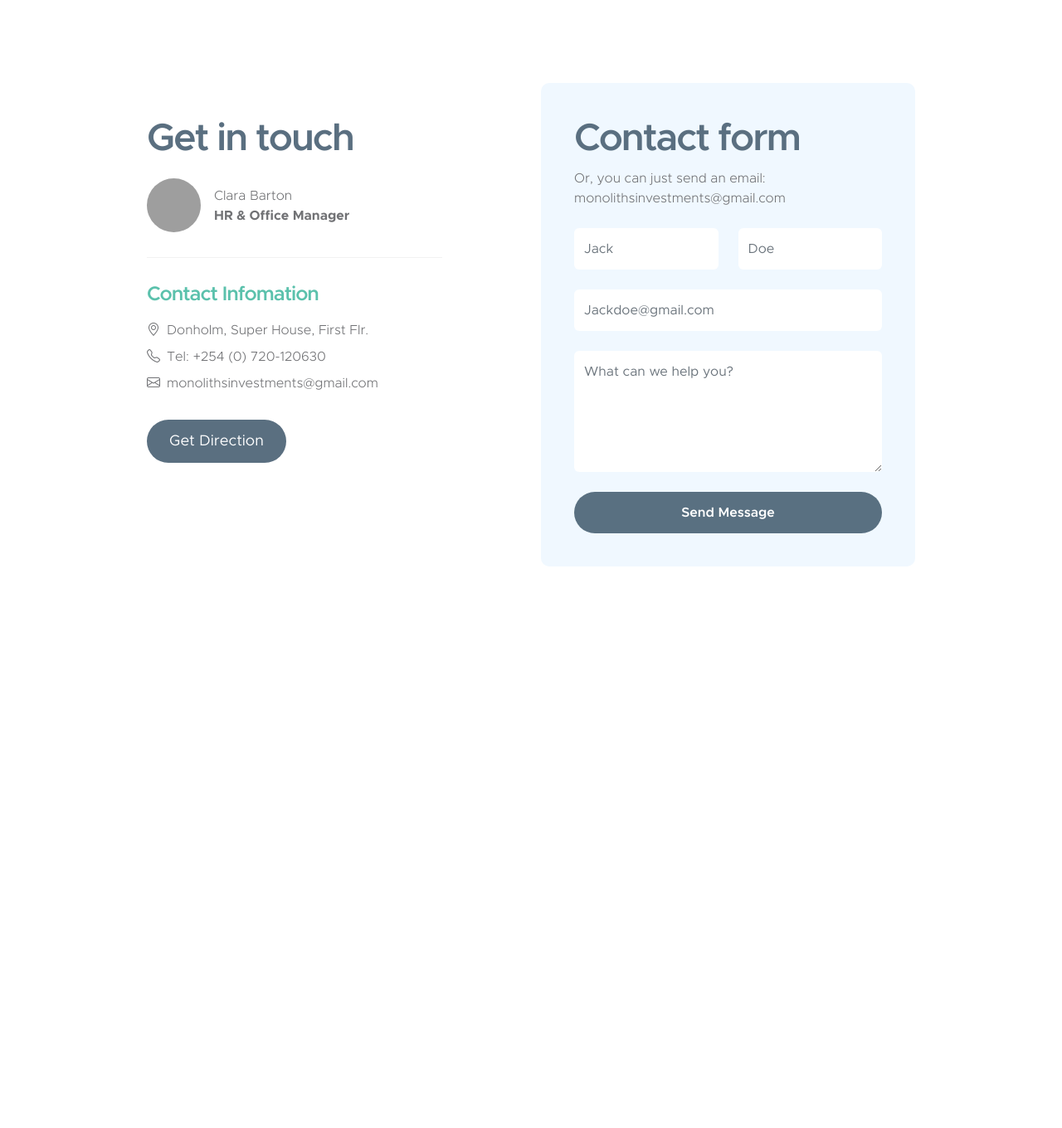
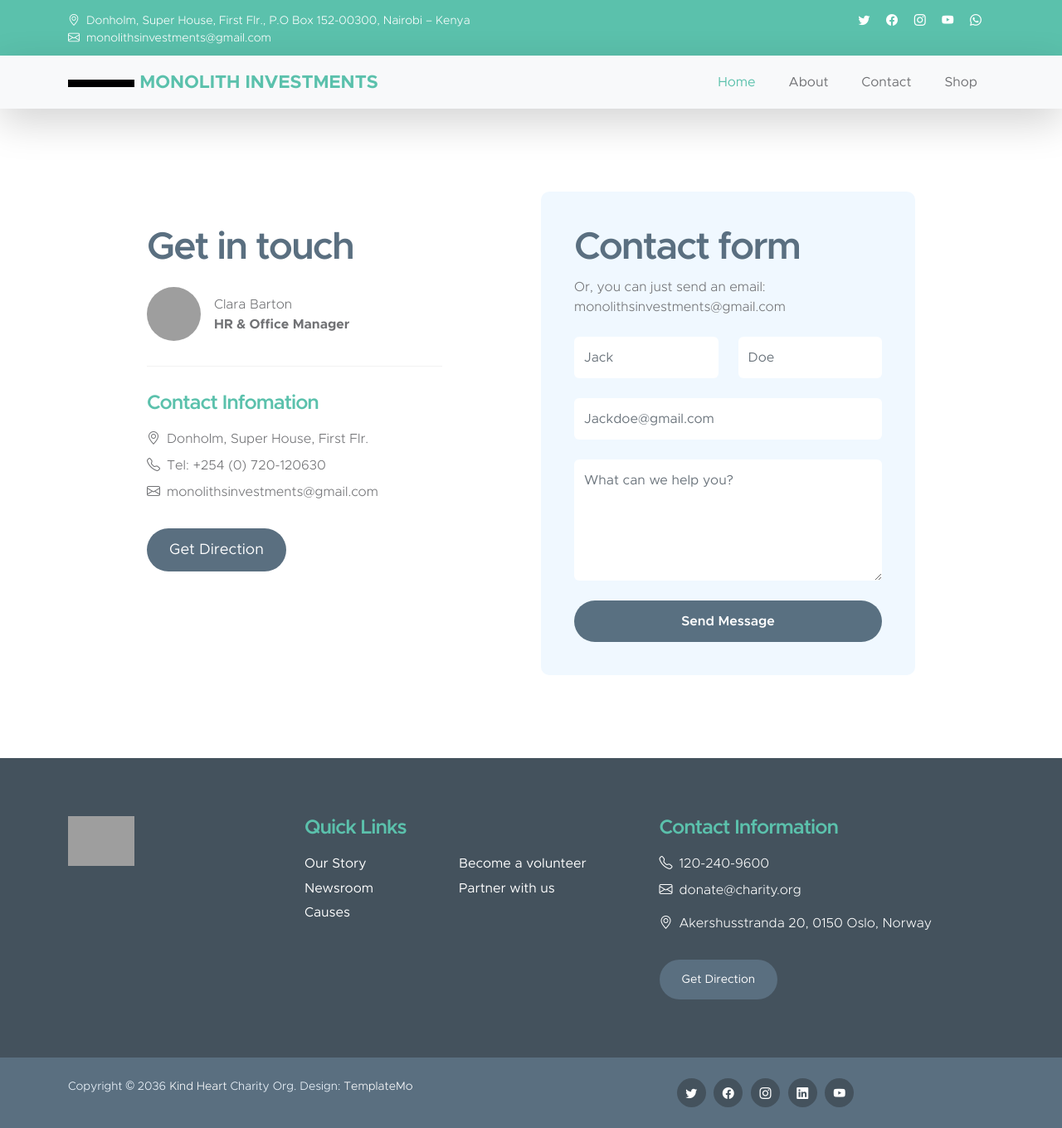
Before and after one commit to smilie17/monolith-repo, a Django app: page /monolithapplication/contact/ in a window 1280 px wide. Shown: the whole page at 83% size. Before the commit the page ends 683 px from the top, so only its background shows below. Run offline with Django 4.2, Linux system fonts and the light colour scheme; some libraries are stand-ins or nearby versions; grey boxes are pictures that could not be loaded.

Commit message:
second commit

```diff
--- a/monolithapplication/templates/about.html
+++ b/monolithapplication/templates/about.html
@@ -1,8 +1,7 @@
 {% extends "base.html" %}
+{% load static %}
 {%block title%}About Us{% endblock %}
-{%block navbar%}
 
-{% endblock %}
 
 {% block content %}
              <section class="section-padding section-bg" id="section_2">
@@ -184,6 +183,3 @@ Our reputation is founded on the ability to deliver quality products and efficie
                 </div>
             </section>
 {% endblock %}
-
-{%block footer%}
-{% endblock %}
--- a/monolithapplication/templates/base.html
+++ b/monolithapplication/templates/base.html
@@ -8,27 +8,16 @@
     <meta name="description" content="">
     <meta name="author" content="">
 
-       <title>{% block title %}{% endblock %}</title>
+    <title>{% block title %}Monolith Investments{% endblock %}</title>
 
-        <!-- CSS FILES -->
-        <link href="../../static/styles/css/bootstrap.min.css" rel="stylesheet">
 
-        <link href="../../static/styles/css/bootstrap-icons.css" rel="stylesheet">
+    <link href="{% static 'styles/css/bootstrap.min.css' %}" rel="stylesheet">
+    <link href="{% static 'styles/css/bootstrap-icons.css' %}" rel="stylesheet">
+    <link href="{% static 'styles/css/templatemo-kind-heart-charity.css' %}" rel="stylesheet">
+</head>
 
-        <link href="../../static/styles/css/templatemo-kind-heart-charity.css" rel="stylesheet">
-<!--
-
-TemplateMo 581 Kind Heart Charity
-
-https://templatemo.com/tm-581-kind-heart-charity
-
--->
-</head>
-<body>
-
+<body id="section_1">
     {% block navbar %}
- <body id="section_1">
-
     <header class="site-header">
         <div class="container">
             <div class="row">
@@ -36,15 +25,12 @@ https://templatemo.com/tm-581-kind-heart-charity
                 <div class="col-lg-8 col-12 d-flex flex-wrap">
                     <p class="d-flex me-4 mb-0">
                         <i class="bi-geo-alt me-2"></i>
-                            Donholm, Super House,First Flr.,P.O Box 152-00300,Nairobi – Kenya
-
-
+                        Donholm, Super House, First Flr., P.O Box 152-00300, Nairobi – Kenya
                     </p>
 
                     <p class="d-flex mb-0">
                         <i class="bi-envelope me-2"></i>
-
-                            <a href="mailto:info@company.com">
+                        <a href="mailto:monolithsinvestments@gmail.com">
                             monolithsinvestments@gmail.com
                         </a>
                     </p>
@@ -52,66 +38,36 @@ https://templatemo.com/tm-581-kind-heart-charity
 
                 <div class="col-lg-3 col-12 ms-auto d-lg-block d-none">
                     <ul class="social-icon">
-                            <li class="social-icon-item">
-                                <a href="#" class="social-icon-link bi-twitter"></a>
-                            </li>
-
-                            <li class="social-icon-item">
-                                <a href="#" class="social-icon-link bi-facebook"></a>
-                            </li>
-
-                            <li class="social-icon-item">
-                                <a href="#" class="social-icon-link bi-instagram"></a>
-                            </li>
-
-                            <li class="social-icon-item">
-                                <a href="#" class="social-icon-link bi-youtube"></a>
-                            </li>
-
-                            <li class="social-icon-item">
-                                <a href="#" class="social-icon-link bi-whatsapp"></a>
-                            </li>
+                        <li class="social-icon-item"><a href="#" class="social-icon-link bi-twitter"></a></li>
+                        <li class="social-icon-item"><a href="#" class="social-icon-link bi-facebook"></a></li>
+                        <li class="social-icon-item"><a href="#" class="social-icon-link bi-instagram"></a></li>
+                        <li class="social-icon-item"><a href="#" class="social-icon-link bi-youtube"></a></li>
+                        <li class="social-icon-item"><a href="#" class="social-icon-link bi-whatsapp"></a></li>
                     </ul>
                 </div>
 
             </div>
         </div>
     </header>
+
     <nav class="navbar navbar-expand-lg bg-light shadow-lg">
         <div class="container">
-                <a class="navbar-brand" href="index.html">
-                    <img src="../../static/images/label/img.png" class="logo img-fluid" alt="Monolith Company">
-                    <span>
-                        MONOLITH INVESTMENTS
-                    </span>
+            <a class="navbar-brand" href="">
+                <img src="{% static 'images/label/img.png' %}" class="logo img-fluid" alt="Monolith Company">
+                <span>MONOLITH INVESTMENTS</span>
             </a>
 
-                <button class="navbar-toggler" type="button" data-bs-toggle="collapse" data-bs-target="#navbarNav" aria-controls="navbarNav" aria-expanded="false" aria-label="Toggle navigation">
+            <button class="navbar-toggler" type="button" data-bs-toggle="collapse" data-bs-target="#navbarNav"
+                aria-controls="navbarNav" aria-expanded="false" aria-label="Toggle navigation">
                 <span class="navbar-toggler-icon"></span>
             </button>
 
             <div class="collapse navbar-collapse" id="navbarNav">
                 <ul class="navbar-nav ms-auto">
-                        <li class="nav-item">
-                            <a class="nav-link click-scroll" href="index.html">Home</a>
-                        </li>
-
-                        <li class="nav-item">
-                            <a class="nav-link click-scroll" href="about.html">About</a>
-                        </li>
-
-                        <li class="nav-item">
-                            <a class="nav-link click-scroll" href="contact.html">Contact</a>
-                        </li>
-
-                        <li class="nav-item">
-                            <a class="nav-link click-scroll" href="shop.html">Shop</a>
-                        </li>
-
-                        <li class="nav-item">
-                            <a class="nav-link click-scroll" href="#section_6">Contact</a>
-                        </li>
-
+                    <li class="nav-item"><a class="nav-link click-scroll" href="{% url 'index' %}">Home</a></li>
+                    <li class="nav-item"><a class="nav-link click-scroll" href="{% url 'about' %}">About</a></li>
+                    <li class="nav-item"><a class="nav-link click-scroll" href="{% url 'contact' %}">Contact</a></li>
+                    <li class="nav-item"><a class="nav-link click-scroll" href="{% url 'shop' %}">Shop</a></li>
                 </ul>
             </div>
         </div>
@@ -119,49 +75,39 @@ https://templatemo.com/tm-581-kind-heart-charity
     {% endblock %}
 
     {% block content %}
+    {% endblock %}
 
-{% endblock %}
     {% block footer %}
     <footer class="site-footer">
         <div class="container">
             <div class="row">
+
                 <div class="col-lg-3 col-12 mb-4">
-                        <img src="images/logo.png" class="logo img-fluid" alt="">
+                    <img src="{% static 'images/logo.png' %}" class="logo img-fluid" alt="">
                 </div>
 
                 <div class="col-lg-4 col-md-6 col-12 mb-4">
                     <h5 class="site-footer-title mb-3">Quick Links</h5>
-
                     <ul class="footer-menu">
                         <li class="footer-menu-item"><a href="#" class="footer-menu-link">Our Story</a></li>
-
                         <li class="footer-menu-item"><a href="#" class="footer-menu-link">Newsroom</a></li>
-
                         <li class="footer-menu-item"><a href="#" class="footer-menu-link">Causes</a></li>
-
                         <li class="footer-menu-item"><a href="#" class="footer-menu-link">Become a volunteer</a></li>
-
                         <li class="footer-menu-item"><a href="#" class="footer-menu-link">Partner with us</a></li>
                     </ul>
                 </div>
 
                 <div class="col-lg-4 col-md-6 col-12 mx-auto">
-                        <h5 class="site-footer-title mb-3">Contact Infomation</h5>
+                    <h5 class="site-footer-title mb-3">Contact Information</h5>
 
                     <p class="text-white d-flex mb-2">
                         <i class="bi-telephone me-2"></i>
-
-                            <a href="tel: 120-240-9600" class="site-footer-link">
-                                120-240-9600
-                            </a>
+                        <a href="tel:1202409600" class="site-footer-link">120-240-9600</a>
                     </p>
 
                     <p class="text-white d-flex">
                         <i class="bi-envelope me-2"></i>
-
-                            <a href="mailto:info@yourgmail.com" class="site-footer-link">
-                                donate@charity.org
-                            </a>
+                        <a href="mailto:donate@charity.org" class="site-footer-link">donate@charity.org</a>
                     </p>
 
                     <p class="text-white d-flex mt-3">
@@ -179,31 +125,20 @@ https://templatemo.com/tm-581-kind-heart-charity
                 <div class="row">
 
                     <div class="col-lg-6 col-md-7 col-12">
-                            <p class="copyright-text mb-0">Copyright © 2036 <a href="#">Kind Heart</a> Charity Org.
-                        	Design: <a href="https://templatemo.com" target="_blank">TemplateMo</a></p>
+                        <p class="copyright-text mb-0">
+                            Copyright © 2036 <a href="#">Kind Heart</a>
+                            Charity Org. Design:
+                            <a href="https://templatemo.com" target="_blank">TemplateMo</a>
+                        </p>
                     </div>
 
                     <div class="col-lg-6 col-md-5 col-12 d-flex justify-content-center align-items-center mx-auto">
                         <ul class="social-icon">
-                                <li class="social-icon-item">
-                                    <a href="#" class="social-icon-link bi-twitter"></a>
-                                </li>
-
-                                <li class="social-icon-item">
-                                    <a href="#" class="social-icon-link bi-facebook"></a>
-                                </li>
-
-                                <li class="social-icon-item">
-                                    <a href="#" class="social-icon-link bi-instagram"></a>
-                                </li>
-
-                                <li class="social-icon-item">
-                                    <a href="#" class="social-icon-link bi-linkedin"></a>
-                                </li>
-
-                                <li class="social-icon-item">
-                                    <a href="https://youtube.com/templatemo" class="social-icon-link bi-youtube"></a>
-                                </li>
+                            <li class="social-icon-item"><a href="#" class="social-icon-link bi-twitter"></a></li>
+                            <li class="social-icon-item"><a href="#" class="social-icon-link bi-facebook"></a></li>
+                            <li class="social-icon-item"><a href="#" class="social-icon-link bi-instagram"></a></li>
+                            <li class="social-icon-item"><a href="#" class="social-icon-link bi-linkedin"></a></li>
+                            <li class="social-icon-item"><a href="#" class="social-icon-link bi-youtube"></a></li>
                         </ul>
                     </div>
 
@@ -211,14 +146,15 @@ https://templatemo.com/tm-581-kind-heart-charity
             </div>
         </div>
     </footer>
+    {% endblock %}
 
+    {% block scripts %}
+    <script src="{% static 'styles/js/jquery.min.js' %}"></script>
+    <script src="{% static 'styles/js/bootstrap.min.js' %}"></script>
+    <script src="{% static 'styles/js/jquery.sticky.js' %}"></script>
+    <script src="{% static 'styles/js/click-scroll.js' %}"></script>
+    <script src="{% static 'styles/js/counter.js' %}"></script>
+    <script src="{% static 'styles/js/custom.js' %}"></script>
     {% endblock %}
- <script src="../../static/styles/js/jquery.min.js"></script>
-        <script src="../../static/styles/js/bootstrap.min.js"></script>
-        <script src="../../static/styles/js/jquery.sticky.js"></script>
-        <script src="../../static/styles/js/click-scroll.js"></script>
-        <script src="../../static/styles/js/counter.js"></script>
-        <script src="../../static/styles/js/custom.js"></script>
-
 </body>
 </html>
--- a/monolithapplication/templates/contact.html
+++ b/monolithapplication/templates/contact.html
@@ -1,8 +1,7 @@
 {% extends "base.html" %}
+{% load static %}
     {% block title %}Contact Us {% endblock %}
-{% block navbar %}
 
-{% endblock %}
 {% block content %}
   <section class="contact-section section-padding" id="section_6">
                 <div class="container">
@@ -80,5 +79,3 @@
                 </div>
             </section>
 {% endblock %}
-{% block footer %}
-{% endblock %}
--- a/monolithproject/urls.py
+++ b/monolithproject/urls.py
@@ -16,7 +16,7 @@ Including another URLconf
 """
 from django.contrib import admin
 from django.urls import path,include
-import monolithapplication
+
 
 urlpatterns = [
     path('admin/', admin.site.urls),
```
Also changed, not shown: monolithapplication/templates/index.html (+7 -16 lines), monolithapplication/templates/shop.html (+2 -5 lines), monolithapplication/urls.py (+4 -4 lines), monolithproject/settings.py (+14 -9 lines), db.sqlite3, monolithapplication/views.py (line endings or trailing spaces). Lines whose indentation alone changed are shown as unchanged.
